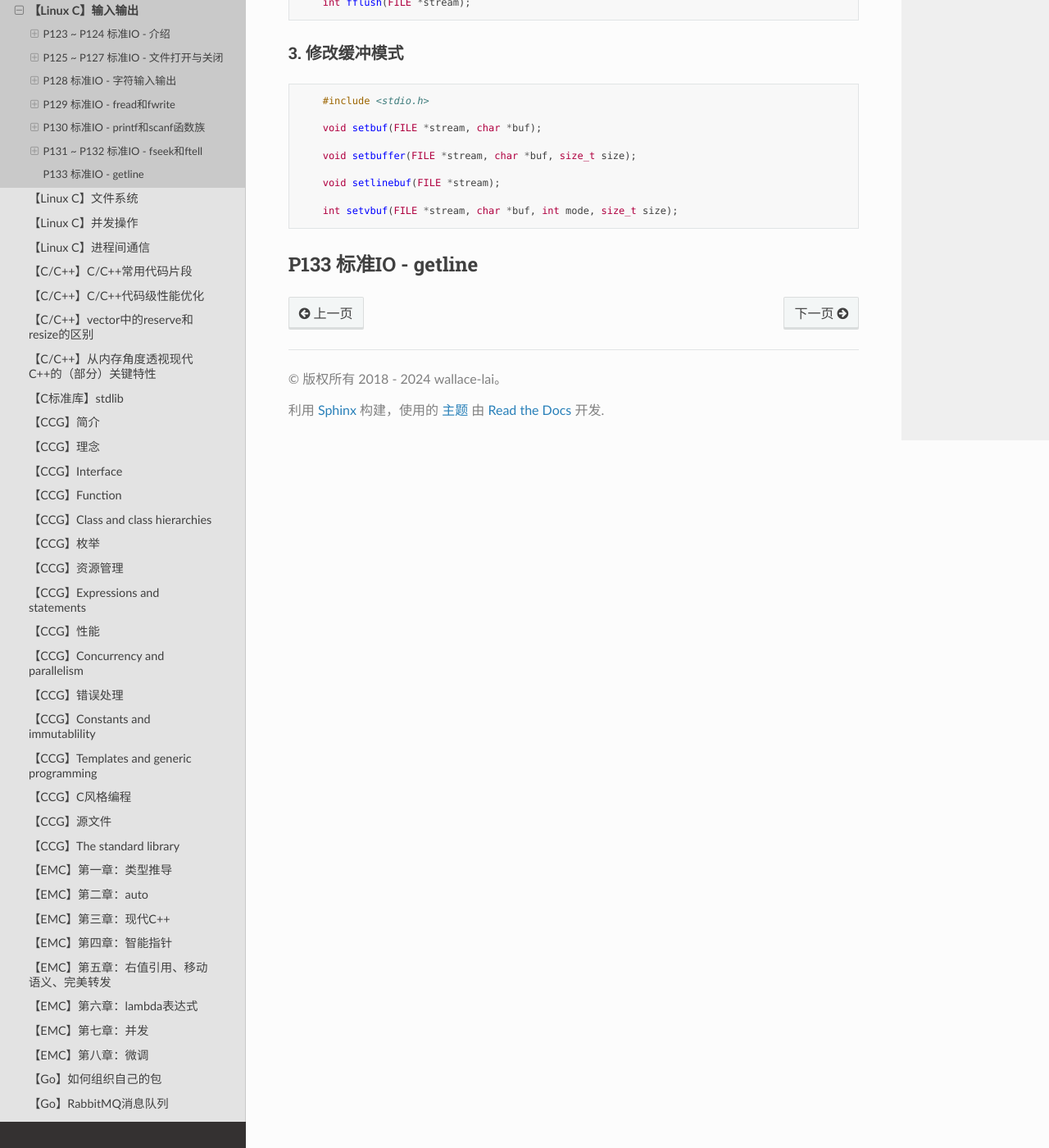
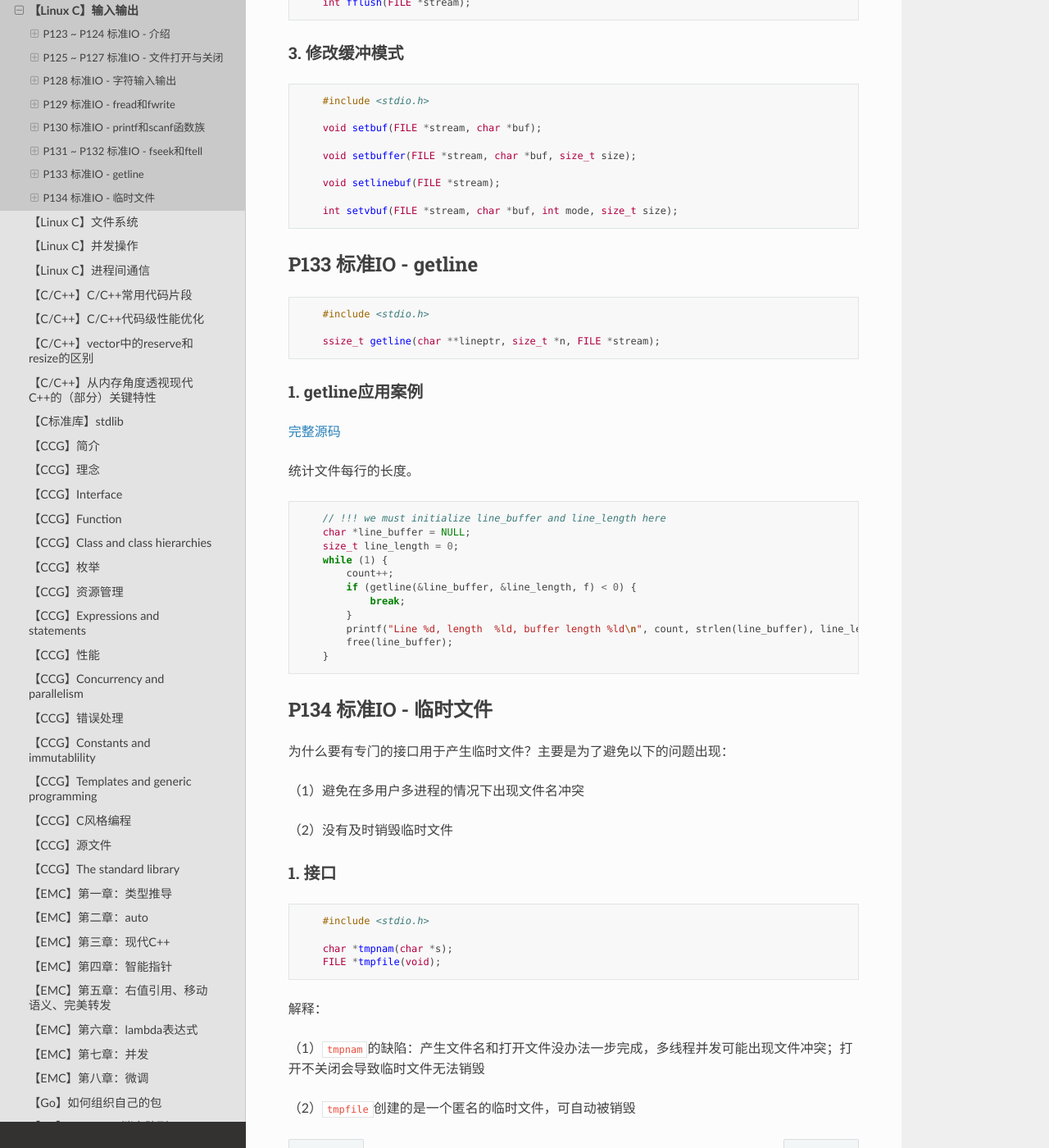
Before and after one commit to wallace-lai/learning-notes, a Sphinx documentation site: the page built from source/Language/linux-c0.md, in a window 1280 px wide and 1400 px high, scrolled down 7889 px. Shown: the whole window at 82% size. Built offline with Sphinx 7.4.7 and the Read the Docs theme 2.0.0, drawn with Linux system fonts in a browser that asks for light colours.

Commit message:
update linux c - io (#130)

````diff
--- a/source/Language/linux-c0.md
+++ b/source/Language/linux-c0.md
@@ -392,3 +392,51 @@ ftell的功能为告知流当前的位置。rewind的功能为将流的位置调
 ```
 
 ## P133 标准IO - getline
+
+```c
+    #include <stdio.h>
+
+    ssize_t getline(char **lineptr, size_t *n, FILE *stream);
+```
+
+### 1. getline应用案例
+[完整源码](https://github.com/wallace-lai/learn-apue/blob/main/src/io/stdio/getline.c)
+
+统计文件每行的长度。
+
+```c
+    // !!! we must initialize line_buffer and line_length here
+    char *line_buffer = NULL;
+    size_t line_length = 0;
+    while (1) {
+        count++;
+        if (getline(&line_buffer, &line_length, f) < 0) {
+            break;
+        }
+        printf("Line %d, length  %ld, buffer length %ld\n", count, strlen(line_buffer), line_length);
+        free(line_buffer);
+    }
+```
+
+## P134 标准IO - 临时文件
+
+为什么要有专门的接口用于产生临时文件？主要是为了避免以下的问题出现：
+
+（1）避免在多用户多进程的情况下出现文件名冲突
+
+（2）没有及时销毁临时文件
+
+### 1. 接口
+
+```c
+    #include <stdio.h>
+
+    char *tmpnam(char *s);
+    FILE *tmpfile(void);
+```
+
+解释：
+
+（1）`tmpnam`的缺陷：产生文件名和打开文件没办法一步完成，多线程并发可能出现文件冲突；打开不关闭会导致临时文件无法销毁
+
+（2）`tmpfile`创建的是一个匿名的临时文件，可自动被销毁
````
